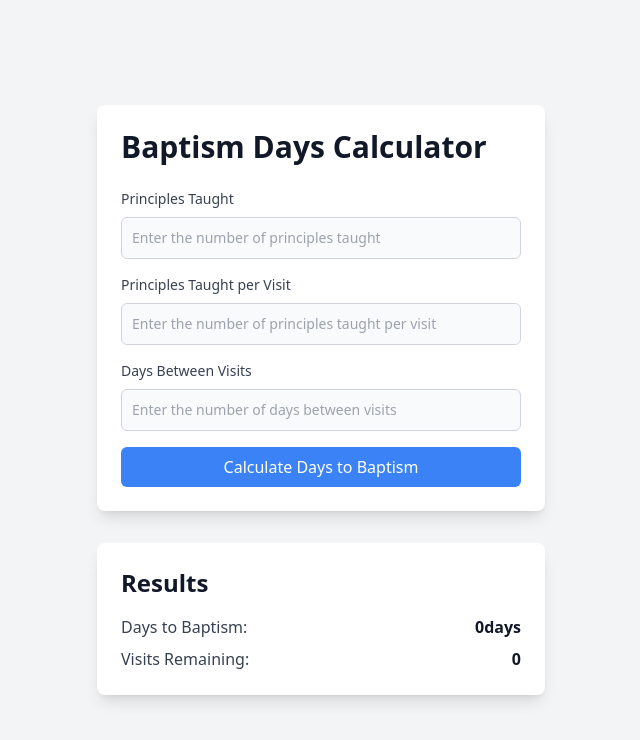
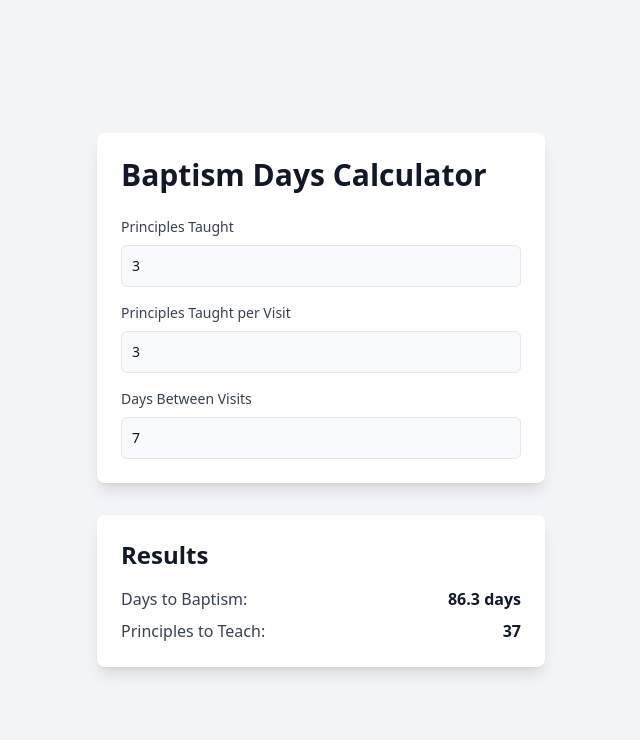
Before and after one commit to lwb4/baptism-tracker, a Next.js app: page / in a window 1280 px wide. Shown: the top 740 px of the page, without its empty margins (319-959 px from the left). Built offline with nearby package versions, Linux system fonts and the light colour scheme.

Commit message:
fix the logic

```diff
--- a/src/components/component.jsx
+++ b/src/components/component.jsx
@@ -1,28 +1,24 @@
-/**
-* This code was generated by v0 by Vercel.
-* @see https://v0.dev/t/v1hhy13PZv6
-* Documentation: https://v0.dev/docs#integrating-generated-code-into-your-nextjs-app
-*/
+import React, { useState, useEffect } from 'react';
 
-/** Add fonts into your Next.js project:
+export function Component() {
+  const [principlesTaught, setPrinciplesTaught] = useState(3);
+  const [principlesPerVisit, setPrinciplesPerVisit] = useState(3);
+  const [daysBetweenVisits, setDaysBetweenVisits] = useState(7);
 
-import { Inter } from 'next/font/google'
+  const [principlesToTeach, setPrinciplesToTeach] = useState(37);
+  const [daysToBaptism, setDaysToBaptism] = useState(86.3);
 
-inter({
-  subsets: ['latin'],
-  display: 'swap',
-})
+  useEffect(() => {
+    const calculatedPrinciplesToTeach = 40 - principlesTaught;
+    setPrinciplesToTeach(calculatedPrinciplesToTeach);
 
-To read more about using these font, please visit the Next.js documentation:
-- App Directory: https://nextjs.org/docs/app/building-your-application/optimizing/fonts
-- Pages Directory: https://nextjs.org/docs/pages/building-your-application/optimizing/fonts
-**/
-export function Component() {
+    const calculatedDaysToBaptism = (calculatedPrinciplesToTeach / principlesPerVisit) * daysBetweenVisits;
+    setDaysToBaptism(calculatedDaysToBaptism);
+  }, [principlesTaught, principlesPerVisit, daysBetweenVisits]);
+
   return (
-    (<main
-      className="flex min-h-screen flex-col items-center justify-center bg-gray-100 px-4 py-8 dark:bg-gray-900">
-      <div
-        className="mx-auto w-full max-w-md rounded-lg bg-white p-6 shadow-lg dark:bg-gray-800">
+    <main className="flex min-h-screen flex-col items-center justify-center bg-gray-100 px-4 py-8 dark:bg-gray-900">
+      <div className="mx-auto w-full max-w-md rounded-lg bg-white p-6 shadow-lg dark:bg-gray-800">
         <h1 className="mb-6 text-3xl font-bold text-gray-900 dark:text-gray-50">Baptism Days Calculator</h1>
         <form className="space-y-4">
           <div>
@@ -32,11 +28,14 @@ export function Component() {
               Principles Taught
             </label>
             <input
-              className="block w-full rounded-md border border-gray-200 border-gray-300 bg-gray-50 p-2.5 text-sm text-gray-900 focus:border-blue-500 focus:ring-blue-500 dark:border-gray-600 dark:bg-gray-700 dark:text-white dark:placeholder-gray-400 dark:focus:border-blue-500 dark:focus:ring-blue-500 dark:border-gray-800"
+              className="block w-full rounded-md border border-gray-200 bg-gray-50 p-2.5 text-sm text-gray-900 focus:border-blue-500 focus:ring-blue-500 dark:border-gray-600 dark:bg-gray-700 dark:text-white dark:placeholder-gray-400 dark:focus:border-blue-500 dark:focus:ring-blue-500"
               id="principles-taught"
               min="0"
+              type="number"
+              value={principlesTaught}
+              onChange={(e) => setPrinciplesTaught(Number(e.target.value))}
               placeholder="Enter the number of principles taught"
-              type="number" />
+            />
           </div>
           <div>
             <label
@@ -45,11 +44,14 @@ export function Component() {
               Principles Taught per Visit
             </label>
             <input
-              className="block w-full rounded-md border border-gray-200 border-gray-300 bg-gray-50 p-2.5 text-sm text-gray-900 focus:border-blue-500 focus:ring-blue-500 dark:border-gray-600 dark:bg-gray-700 dark:text-white dark:placeholder-gray-400 dark:focus:border-blue-500 dark:focus:ring-blue-500 dark:border-gray-800"
+              className="block w-full rounded-md border border-gray-200 bg-gray-50 p-2.5 text-sm text-gray-900 focus:border-blue-500 focus:ring-blue-500 dark:border-gray-600 dark:bg-gray-700 dark:text-white dark:placeholder-gray-400 dark:focus:border-blue-500 dark:focus:ring-blue-500"
               id="principles-per-visit"
               min="0"
+              type="number"
+              value={principlesPerVisit}
+              onChange={(e) => setPrinciplesPerVisit(Number(e.target.value))}
               placeholder="Enter the number of principles taught per visit"
-              type="number" />
+            />
           </div>
           <div>
             <label
@@ -58,38 +60,34 @@ export function Component() {
               Days Between Visits
             </label>
             <input
-              className="block w-full rounded-md border border-gray-200 border-gray-300 bg-gray-50 p-2.5 text-sm text-gray-900 focus:border-blue-500 focus:ring-blue-500 dark:border-gray-600 dark:bg-gray-700 dark:text-white dark:placeholder-gray-400 dark:focus:border-blue-500 dark:focus:ring-blue-500 dark:border-gray-800"
+              className="block w-full rounded-md border border-gray-200 bg-gray-50 p-2.5 text-sm text-gray-900 focus:border-blue-500 focus:ring-blue-500 dark:border-gray-600 dark:bg-gray-700 dark:text-white dark:placeholder-gray-400 dark:focus:border-blue-500 dark:focus:ring-blue-500"
               id="days-between-visits"
               min="0"
+              type="number"
+              value={daysBetweenVisits}
+              onChange={(e) => setDaysBetweenVisits(Number(e.target.value))}
               placeholder="Enter the number of days between visits"
-              type="number" />
+            />
           </div>
-          <button
-            className="w-full rounded-md bg-blue-500 px-4 py-2 text-white hover:bg-blue-600 focus:outline-none focus:ring-2 focus:ring-blue-500 focus:ring-offset-2 dark:bg-blue-600 dark:hover:bg-blue-700 dark:focus:ring-blue-600"
-            type="submit">
-            Calculate Days to Baptism
-          </button>
         </form>
       </div>
-      <div
-        className="mt-8 w-full max-w-md rounded-lg bg-white p-6 shadow-lg dark:bg-gray-800">
+      <div className="mt-8 w-full max-w-md rounded-lg bg-white p-6 shadow-lg dark:bg-gray-800">
         <h2 className="mb-4 text-2xl font-bold text-gray-900 dark:text-gray-50">Results</h2>
         <div className="space-y-2">
           <div className="flex items-center justify-between">
             <span className="text-gray-700 dark:text-gray-400">Days to Baptism:</span>
             <span className="font-bold text-gray-900 dark:text-gray-50">
-              <span id="days-to-baptism">0</span>
-              days{"\n"}
+              <span id="days-to-baptism">{daysToBaptism.toFixed(1)}</span> days
             </span>
           </div>
           <div className="flex items-center justify-between">
-            <span className="text-gray-700 dark:text-gray-400">Visits Remaining:</span>
+            <span className="text-gray-700 dark:text-gray-400">Principles to Teach:</span>
             <span className="font-bold text-gray-900 dark:text-gray-50">
-              <span id="visits-remaining">0</span>
+              <span id="principles-to-teach">{principlesToTeach}</span>
             </span>
           </div>
         </div>
       </div>
-    </main>)
+    </main>
   );
 }
```
